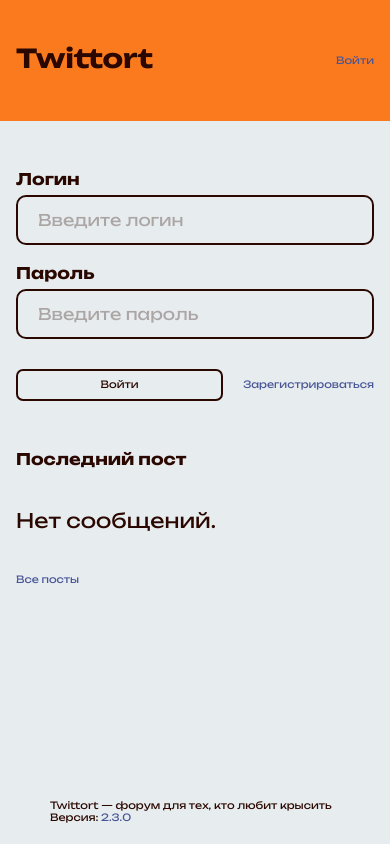
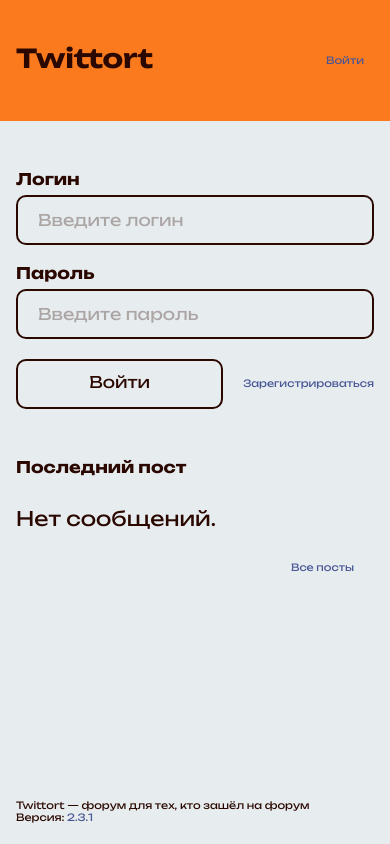
Before and after one commit to veselovese/ecosorter-forum, a PHP site: page / in a window 390 px wide. Run offline with PHP 8.4, Linux system fonts and the light colour scheme; data that the repository does not hold is empty.

```diff
--- a/css/main.css
+++ b/css/main.css
@@ -416,14 +417,24 @@ textarea {
     gap: 5rem
 }
 
+.new-line-div > p {
+    margin: 0;
+}
+
 .singup-lastpost {
     display: flex;
     flex-direction: column;
     gap: 2rem;
 }
 
-.p {
+.p-log {
     margin: 0;
+    font-weight: 600;
+}
+
+.p-prof {
+    margin: 0;
+    margin-bottom: 2rem;
     font-weight: 600;
 }
 
@@ -676,11 +686,15 @@ textarea {
     }
 
     header {
-        padding: 2.5rem 1.6rem;
+        padding: 2.5rem 2.6rem 2.5rem 1.6rem;
+    }
+
+    footer {
+        padding-left: 1.6rem;
     }
 
     .news-line__item {
-        min-width: 36.4rem;
+        min-width: 40rem;
     }
 
     .singin-form-inputs {
@@ -740,6 +750,15 @@ textarea {
 
     .prof-right > p {
         margin-bottom: 2rem;
+    }
+
+    .singup-lastpost {
+        gap: 1rem;
+    }
+
+    .singup-lastpost a {
+        padding-right: 2rem;
+        text-align: right;
     }
 }
 
@@ -804,9 +823,6 @@ textarea {
     }
 
     button {
-        font-size: 1rem;
-        min-height: 3.2rem;
-        border-radius: 0.7rem;
         padding-top: 0;
     }
 
@@ -835,7 +851,7 @@ textarea {
     }
 
     #buttons {
-        margin-top: 1rem;
+        margin-top: 0;
     }
 
     .prof-left a {
--- a/footer.php
+++ b/footer.php
@@ -1,3 +1,3 @@
 <footer>
-    <p>Twittort — форум для тех, кто любит крысить<br>Версия: <a href="https://t.me/ecosorter_forum" target="_blank">2.3.0</a></p>
+    <p>Twittort — форум для тех, кто зашёл на форум<br>Версия: <a href="https://t.me/ecosorter_forum" target="_blank">2.3.1</a></p>
 </footer>
--- a/index.php
+++ b/index.php
@@ -7,7 +7,7 @@ session_start();
 
 <head>
     <meta charset="UTF-8">
-    <meta name="viewport" content="width=device-width, initial-scale=1.0">
+    <meta name="viewport" content="width=device-width, initial-scale=1, maximum-scale=1">
     <title>Вход в Twittort</title>
     <link rel="stylesheet" href="css/main.css">
     <link rel="apple-touch-icon" sizes="180x180" href="pic/icon/apple-touch-icon.png">
@@ -55,7 +55,7 @@ session_start();
                     ?>
                 </form>
                 <div class="singup-lastpost">
-                    <p class="p">Последний пост</p>
+                    <p class="p-log">Последний пост</p>
                     <?php
                     require('connect.php');
                     if (!isset($_GET['channel'])) {
--- a/profile.php
+++ b/profile.php
@@ -7,7 +7,7 @@ session_start();
 
 <head>
     <meta charset="UTF-8">
-    <meta name="viewport" content="width=device-width, initial-scale=1.0">
+    <meta name="viewport" content="width=device-width, initial-scale=1, maximum-scale=1">
     <title>Профиль Twittort</title>
     <link rel="stylesheet" href="css/main.css">
     <link rel="stylesheet" href="css/main.css">
@@ -55,7 +55,7 @@ session_start();
                         </div>
                     </div>
                     <div class="prof-right">
-                        <p class="p">Вот это вы настрочили</p>
+                        <p class="p-prof">Вот это вы настрочили</p>
                         <ul class="news-line__list">
                             <?php
                             require('connect.php');
--- a/registration.php
+++ b/registration.php
@@ -7,7 +7,7 @@ session_start();
 
 <head>
     <meta charset="UTF-8">
-    <meta name="viewport" content="width=device-width, initial-scale=1.0">
+    <meta name="viewport" content="width=device-width, initial-scale=1, maximum-scale=1">
     <title>Регистрация в Twittort</title>
     <link rel="stylesheet" href="css/main.css">
     <link rel="stylesheet" href="css/main.css">
--- a/view.php
+++ b/view.php
@@ -7,7 +7,7 @@ session_start();
 
 <head>
   <meta charset="UTF-8">
-  <meta name="viewport" content="width=device-width, initial-scale=1.0">
+  <meta name="viewport" content="width=device-width, initial-scale=1, maximum-scale=1">
   <link rel="stylesheet" href="css/main.css">
   <title>Посты в Twittort</title>
   <link rel="stylesheet" href="css/main.css">
```
Also changed, not shown: other parts of css/main.css (+13 -12 lines), .htaccess, 1 other file.
